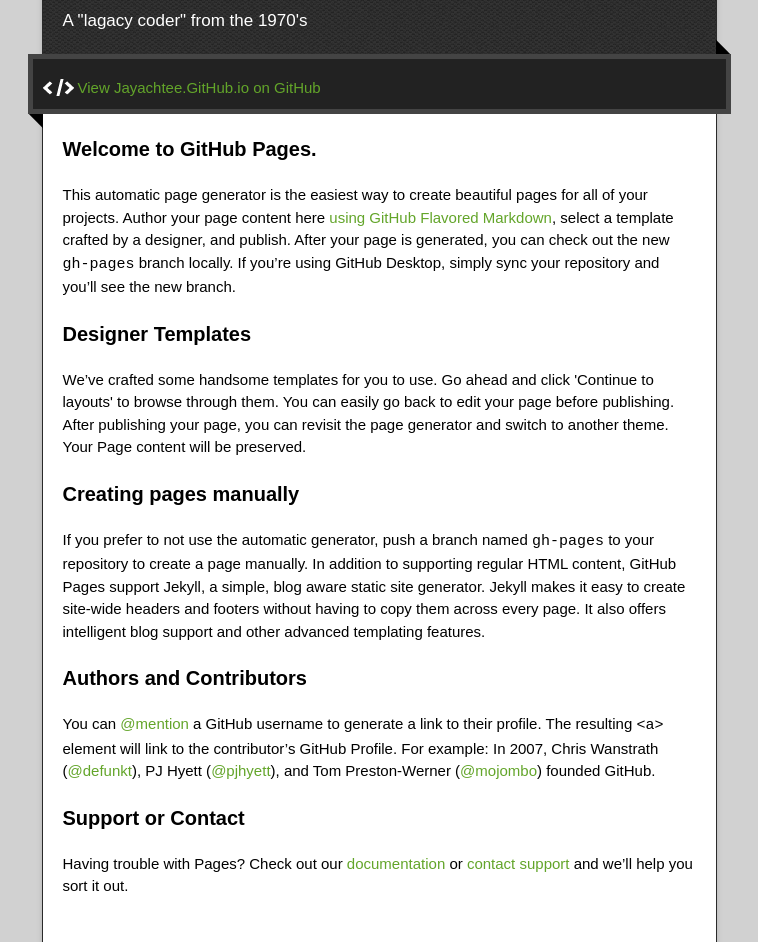
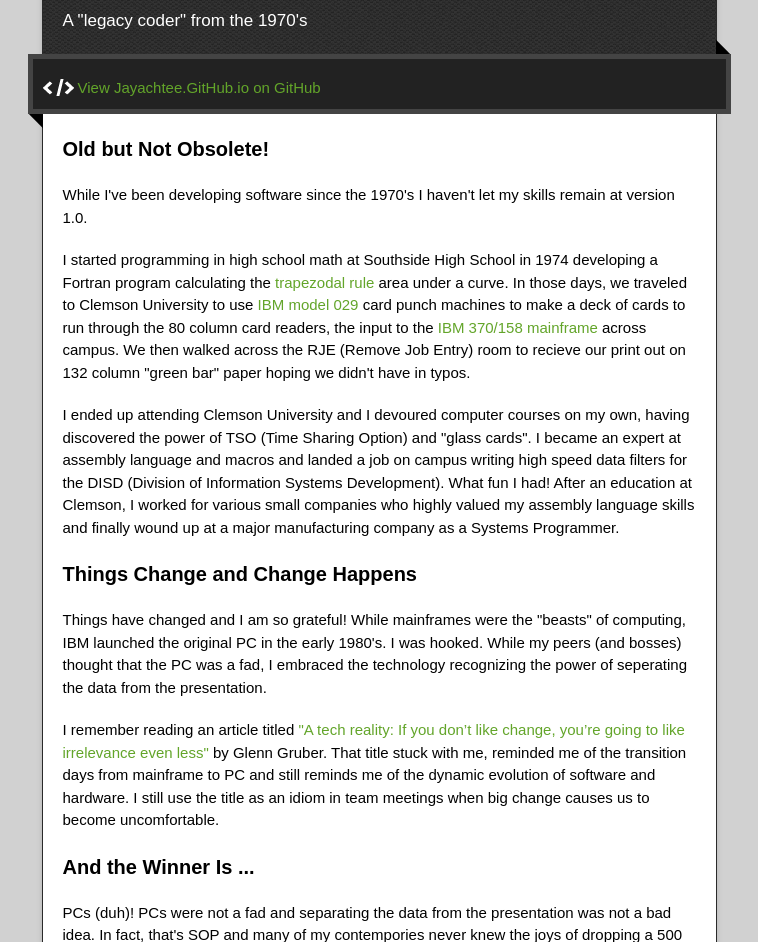
Before and after one commit to JayAchTee/jayachtee.github.io, a plain HTML site: page index.html in a window 1280 px wide. Shown: the part 160-1102 px from the top of the page, without its empty margins (261-1019 px from the left). Drawn offline with nearby package versions, Linux system fonts and the light colour scheme.

Commit message:
Initial edits.

```diff
--- a/index.html
+++ b/index.html
@@ -15,7 +15,6 @@
 	<meta name="description" content="A &quot;lagacy coder&quot; from the 1970&#39;s">
 
 	<meta name="viewport" content="width=device-width,initial-scale=1">
-
 </head>
 
 <body>
@@ -25,7 +24,7 @@
 			<h1 class="title">Jayachtee.GitHub.io</h1>
 		</header>
 		<div id="container">
-      <p class="tagline">A &quot;lagacy coder&quot; from the 1970&#39;s</p>
+			<p class="tagline">A &quot;legacy coder&quot; from the 1970&#39;s</p>
 			<div id="main" role="main">
 				<div class="download-bar">
 					<div class="inner">
@@ -35,40 +34,83 @@
 				</div>
 				<article class="markdown-body">
 					<h3>
-<a id="welcome-to-github-pages" class="anchor" href="#welcome-to-github-pages" aria-hidden="true"><span class="octicon octicon-link"></span></a>Welcome to GitHub Pages.</h3>
+						<a id="welcome-to-github-pages" class="anchor" href="#welcome-to-github-pages" aria-hidden="true">
+							<span class="octicon octicon-link"></span>
+						</a>Old but Not Obsolete!
+					</h3>
 
-<p>This automatic page generator is the easiest way to create beautiful pages for all of your projects. Author your page content here <a href="https://guides.github.com/features/mastering-markdown/">using GitHub Flavored Markdown</a>, select a template crafted by a designer, and publish. After your page is generated, you can check out the new <code>gh-pages</code> branch locally. If you’re using GitHub Desktop, simply sync your repository and you’ll see the new branch.</p>
+					<p>
+						While I've been developing software since the 1970's I haven't let my skills remain at version 1.0.
+					</p>
+					<p>
+						I started programming in high school math at Southside High School in 1974 developing a Fortran program calculating the <a href="https://en.wikipedia.org/wiki/Trapezoidal_rule">trapezodal rule</a> area under a curve.
+						In those days, we traveled to Clemson University to use <a href="http://www.columbia.edu/cu/computinghistory/029.html">IBM model 029</a> card punch machines to make a deck of cards to run through the 80 column card readers,
+						the input to the <a href="https://www-03.ibm.com/ibm/history/exhibits/mainframe/mainframe_PP3158.html">IBM 370/158 mainframe</a> across campus.
+						We then walked across the RJE (Remove Job Entry) room to recieve our print out on 132 column "green bar" paper hoping we didn't have in typos.
+					</p>
+					<p>
+						I ended up attending Clemson University and I devoured computer courses on my own, having discovered the power of TSO (Time Sharing Option) and "glass cards".
+						I became an expert at assembly language and macros and landed a job on campus writing high speed data filters for the DISD (Division of Information Systems Development).
+						What fun I had!
+						After an education at Clemson, I worked for various small companies who highly valued my assembly language skills and finally wound up at a major manufacturing company as a Systems Programmer.
+					</p>
 
 					<h3>
-<a id="designer-templates" class="anchor" href="#designer-templates" aria-hidden="true"><span class="octicon octicon-link"></span></a>Designer Templates</h3>
+						<a id="designer-templates" class="anchor" href="#designer-templates" aria-hidden="true">
+							<span class="octicon octicon-link"></span>
+						</a>Things Change and Change Happens
+					</h3>
 
-<p>We’ve crafted some handsome templates for you to use. Go ahead and click 'Continue to layouts' to browse through them. You can easily go back to edit your page before publishing. After publishing your page, you can revisit the page generator and switch to another theme. Your Page content will be preserved.</p>
+					<p>
+						Things have changed and I am so grateful!  While mainframes were the "beasts" of computing, IBM launched the original PC in the early 1980's.  I was hooked.  While my peers (and bosses) thought that the PC was a fad, I embraced the technology recognizing the power of seperating the data from the presentation.
+					</p>
+					<p>
+						I remember reading an article titled <a href="http://www.tnooz.com/article/a-tech-reality-if-you-dont-like-change-youre-going-to-like-irrelevance-even-less/#sthash.VIQkyfFX.dpuf">"A tech reality: If you don’t like change, you’re going to like irrelevance even less"</a> by Glenn Gruber.  That title stuck with me, reminded me of the transition days from mainframe to PC and still reminds me of the dynamic evolution of software and hardware.
+						I still use the title as an idiom in team meetings when big change causes us to become uncomfortable.
+					</p>
 
 					<h3>
-<a id="creating-pages-manually" class="anchor" href="#creating-pages-manually" aria-hidden="true"><span class="octicon octicon-link"></span></a>Creating pages manually</h3>
+						<a id="creating-pages-manually" class="anchor" href="#creating-pages-manually" aria-hidden="true">
+							<span class="octicon octicon-link"></span>
+						</a>And the Winner Is ...
+					</h3>
 
-<p>If you prefer to not use the automatic generator, push a branch named <code>gh-pages</code> to your repository to create a page manually. In addition to supporting regular HTML content, GitHub Pages support Jekyll, a simple, blog aware static site generator. Jekyll makes it easy to create site-wide headers and footers without having to copy them across every page. It also offers intelligent blog support and other advanced templating features.</p>
+					<p>
+						PCs (duh)!  PCs were not a fad and separating the data from the presentation was not a bad idea.  In fact, that's SOP and many of my contempories never knew the joys of dropping a 500 card "tub file" and having to sort it back into proper order giving rise to OTS (Occupational Tourette's Syndrome).
+					</p>
+					<p>
+						I love software development and have embraced technology changes.
+						Today, I use MVC frameworks smashing the data (Models) against the glass (Views) using huge (but rather simple) engines (Controller) to produce usable, effective applications.
+						I've chosen ASP.Net using C# and <a href="http://www.asp.net/web-pages/overview/getting-started/introducing-razor-syntax-(c)">Microsoft Razor MVC</a> framework as my development pattern of choice with a Microsoft SQL Server or RavenDB backend.
+						On the client side, I use jQuery (who doesn't), Bootstrap, Kendo UI, Knockout JS and Angular JS as needed to solve users needs.
+						My professional life is deeper and more complex but this short history creates good conversations over lunch!
+					</p>
 
 					<h3>
-<a id="authors-and-contributors" class="anchor" href="#authors-and-contributors" aria-hidden="true"><span class="octicon octicon-link"></span></a>Authors and Contributors</h3>
+						<a id="authors-and-contributors" class="anchor" href="#authors-and-contributors" aria-hidden="true"><span class="octicon octicon-link"></span>
+						</a>So Where Are We?
+					</h3>
 
-<p>You can <a href="https://github.com/blog/821" class="user-mention">@mention</a> a GitHub username to generate a link to their profile. The resulting <code>&lt;a&gt;</code> element will link to the contributor’s GitHub Profile. For example: In 2007, Chris Wanstrath (<a href="https://github.com/defunkt" class="user-mention">@defunkt</a>), PJ Hyett (<a href="https://github.com/pjhyett" class="user-mention">@pjhyett</a>), and Tom Preston-Werner (<a href="https://github.com/mojombo" class="user-mention">@mojombo</a>) founded GitHub.</p>
-
-<h3>
-<a id="support-or-contact" class="anchor" href="#support-or-contact" aria-hidden="true"><span class="octicon octicon-link"></span></a>Support or Contact</h3>
-
-<p>Having trouble with Pages? Check out our <a href="https://help.github.com/pages">documentation</a> or <a href="https://github.com/contact">contact support</a> and we’ll help you sort it out.</p>
+					<p>
+						While I code professionally and for fun, much of what I do lives behind firewalls and DMZs.
+						I am working on moving some of my code to GitHub but there's a lot of work involved since I've been doing this for over four decades!
+					</p>
 				</article>
 			</div>
 		</div>
 		<footer>
 			<div class="owner">
 
-      <p><a href="https://github.com/JayAchTee" class="avatar"><img src="https://avatars0.githubusercontent.com/u/10048056?v=3&amp;s=60" width="48" height="48"></a>View <a href="https://github.com/JayAchTee">JayAchTee</a> on <a href="https://www.github.com">GitHub</a></p>
+				<p>
+					<a href="https://github.com/JayAchTee" class="avatar">
+						<img src="https://avatars0.githubusercontent.com/u/10048056?v=3&amp;s=60" width="48" height="48"></a>View <a href="https://github.com/JayAchTee">JayAchTee</a> on <a href="https://www.github.com">GitHub</a>
+				</p>
 
 			</div>
+
 			<div class="creds">
-        <small>This page generated using <a href="https://pages.github.com/">GitHub Pages</a><br>theme by <a href="https://twitter.com/jonrohan/">Jon Rohan</a></small>
+				<small>This page generated using <a href="https://pages.github.com/">GitHub Pages</a><br>
+					theme by <a href="https://twitter.com/jonrohan/">Jon Rohan</a></small>
 			</div>
 		</footer>
 	</div>
```
Lines whose indentation alone changed are shown as unchanged.
